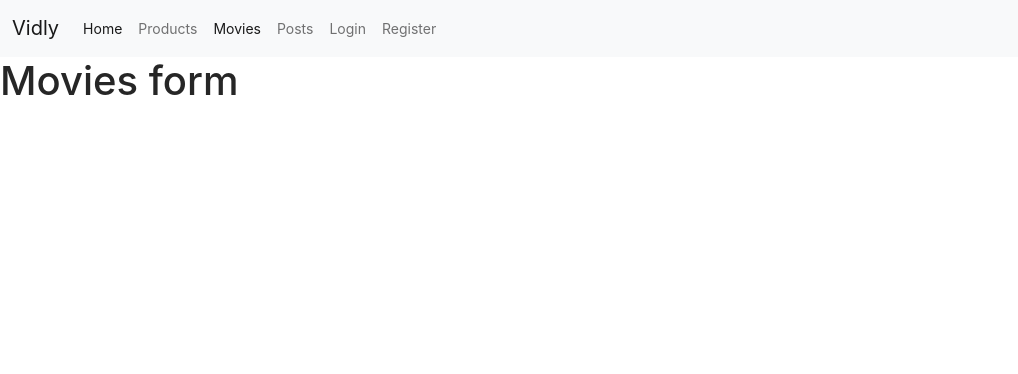
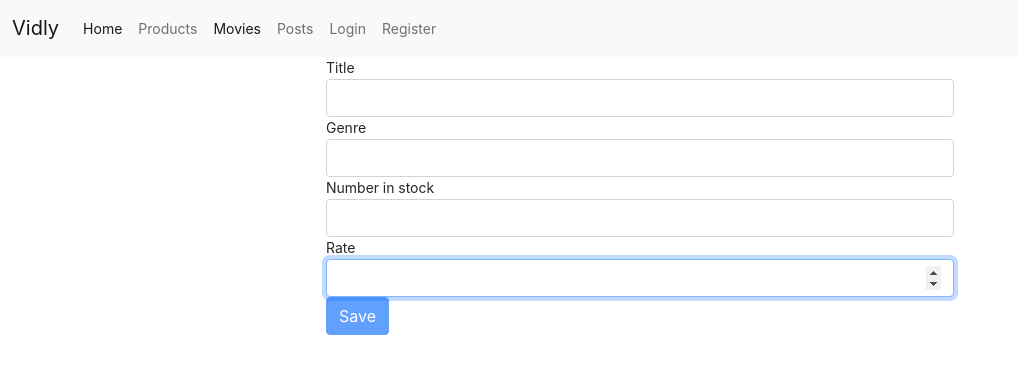
Before and after one commit to faiza-kihel/react-app, a React (Create React App) app: page /movies/1 in a window 1280 px wide. Shown: the top 374 px of the page, without its empty margins (0-1018 px from the left). Built offline with nearby package versions, Linux system fonts and the light colour scheme.

Commit message:
movieForm

```diff
--- a/src/components/form/moviesForm.jsx
+++ b/src/components/form/moviesForm.jsx
@@ -1,9 +1,37 @@
 import React from "react";
-class MoviesForm extends React.Component {
+import Form from "../common/form";
+import Joi from "joi-browser";
+
+class MoviesForm extends Form {
+  //init state
+  state = {
+    data: { title: "", genre: "", numberInStock: "", rate: "" },
+    errors: {},
+  };
+  //create ref
+  title = React.createRef();
+  genre = React.createRef();
+  numberInStock = React.createRef();
+  rate = React.createRef();
+  //init schema
+  schema = {
+    title: Joi.string().required().label("Title"),
+    genre: Joi.string().required().label("Genre"),
+    numberInStock: Joi.number().required().label("Number in stock"),
+    rate: Joi.number().required().label("Rate"),
+  };
   render() {
     return (
-      <div>
-        <h1>Movies form</h1>
+      <div className="row">
+        <div className="col-md-6 offset-md-3 mb-4">
+          <form onSubmit={this.handleSubmit}>
+            {this.renderInput("title", "Title", "text")}
+            {this.renderInput("genre", "Genre", "text")}
+            {this.renderInput("numberInStock", "Number in stock", "number")}
+            {this.renderInput("rate", "Rate", "number")}
+            {this.renderButton("Save")}
+          </form>
+        </div>
       </div>
     );
   }
--- a/src/components/form/registerForm.jsx
+++ b/src/components/form/registerForm.jsx
@@ -21,8 +21,8 @@ class RegisterForm extends Form {
   render() {
     return (
       <div className="row">
-        <div className="col-md-6.offset-md-3.mb-4">
-          <form onSubmit={this.handleSubmit}>
+        <div className="col-md-6 offset-md-3 mb-4">
+          <form onSubmit={this.handleSubmit} className="mb-2">
             {this.renderInput("username", "Username", "email")}
             {this.renderInput("password", "Password", "password")}
             {this.renderInput("name", "Name", "text")}
--- a/src/components/movies/movies.jsx
+++ b/src/components/movies/movies.jsx
@@ -5,7 +5,9 @@ import Genres from "./genres";
 import { paginate } from "../../utils/paginate";
 import { getGenres } from "../../services/genreService";
 import MoviesTable from "./moviesTable";
+import { Link } from "react-router-dom";
 import _ from "lodash";
+
 class Movies extends React.Component {
   state = {
     movies: [],
@@ -88,6 +90,10 @@ class Movies extends React.Component {
             />
           </div>
           <div className="col">
+            <button className="btn btn-primary">
+              {" "}
+              <Link to="/movies/add">Add movie</Link>
+            </button>
             <MoviesTable
               onDelete={this.handelDelete}
               movies={movies}
--- a/src/components/routing/routers.jsx
+++ b/src/components/routing/routers.jsx
@@ -17,6 +17,7 @@ class Router extends React.Component {
         <Navbar />
         <Switch>
           <Route path="/movies/:id" component={MoviesForm}></Route>
+          <Route path="/movies/add" component={MoviesForm}></Route>
           <Route path="/products" component={Products}></Route>
           <Route path="/posts" component={Posts}></Route>
           <Route path="/admin" component={Admin}></Route>
```
